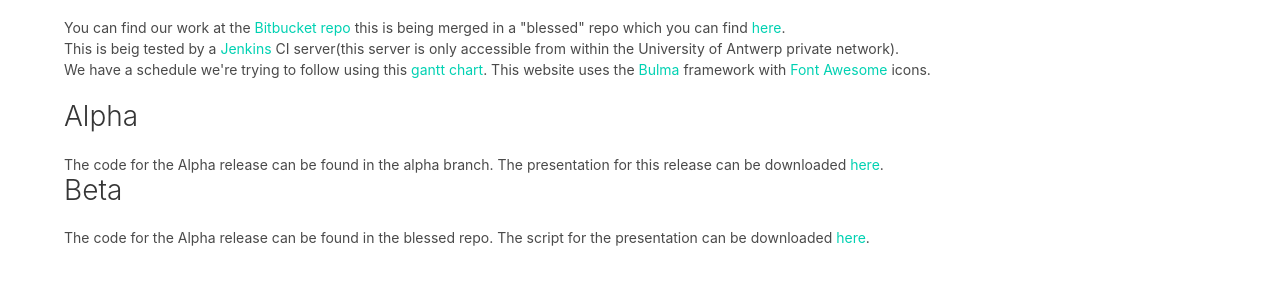
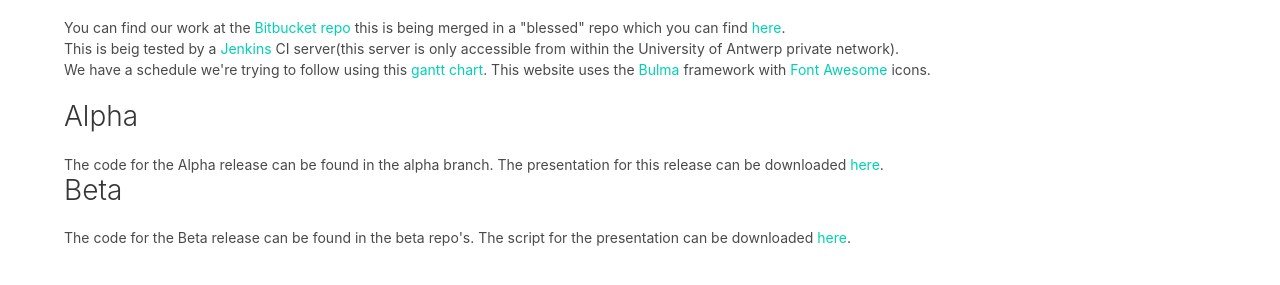
Before and after one commit to rubenvanassche/Stride-Web, a plain HTML site: page index.html in a window 1280 px wide. Shown: the part 447-732 px from the top of the page. Drawn offline with Linux system fonts and the light colour scheme.

Commit message:
Typo fix

```diff
--- a/index.html
+++ b/index.html
@@ -72,7 +72,7 @@
               <h3 class="title is-3">Alpha</h3>
               <p>The code for the Alpha release can be found in the alpha branch. The presentation for this release can be downloaded <a href="pdf/Alpha-presentatie.pdf">here</a>.</p>
               <h3 class="title is-3">Beta</h3>
-              <p>The code for the Alpha release can be found in the blessed repo. The script for the presentation can be downloaded <a href="pdf/draaiboek-matrix.pdf">here</a>.</p>
+              <p>The code for the Beta release can be found in the beta repo's. The script for the presentation can be downloaded <a href="pdf/draaiboek-matrix.pdf">here</a>.</p>
         </div>
 
     </section>
```
Also changed, not shown: 1 other file.
